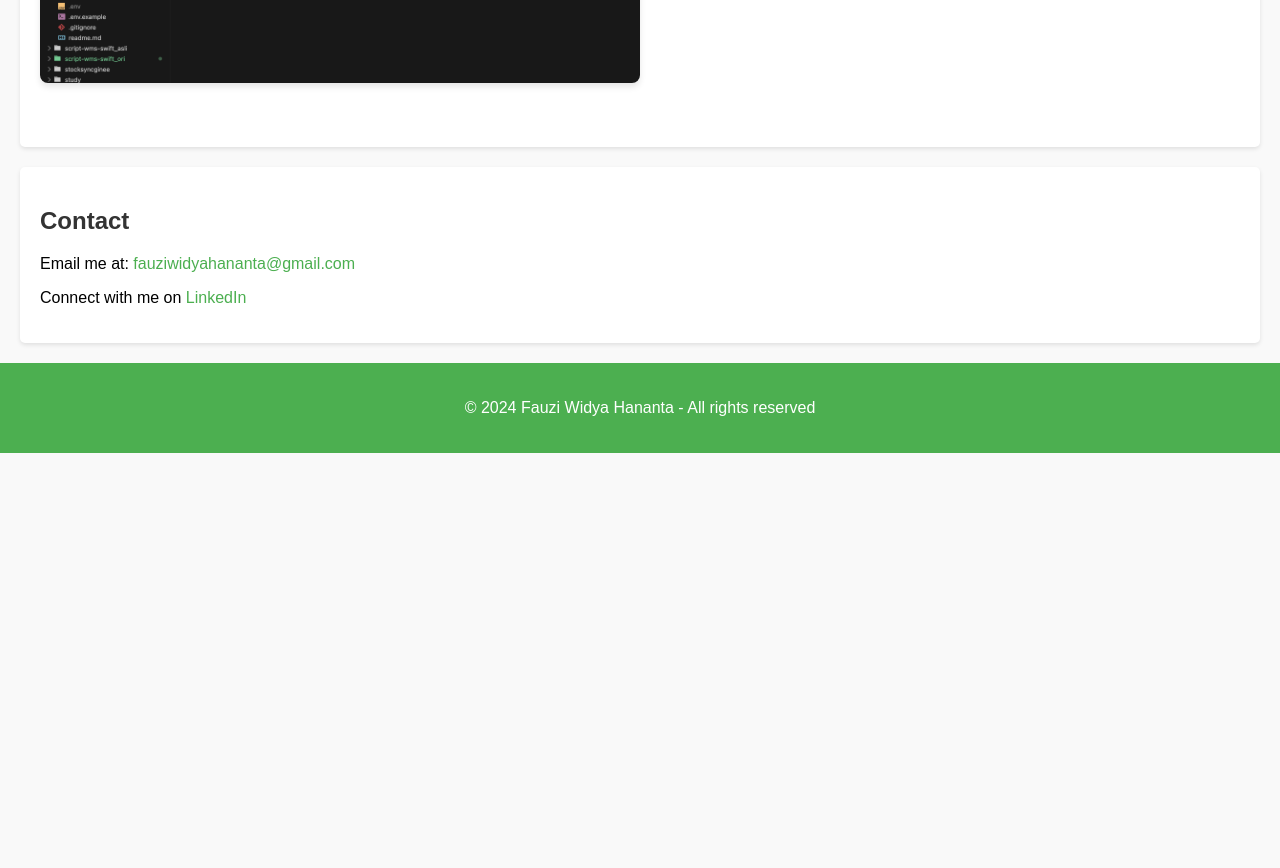
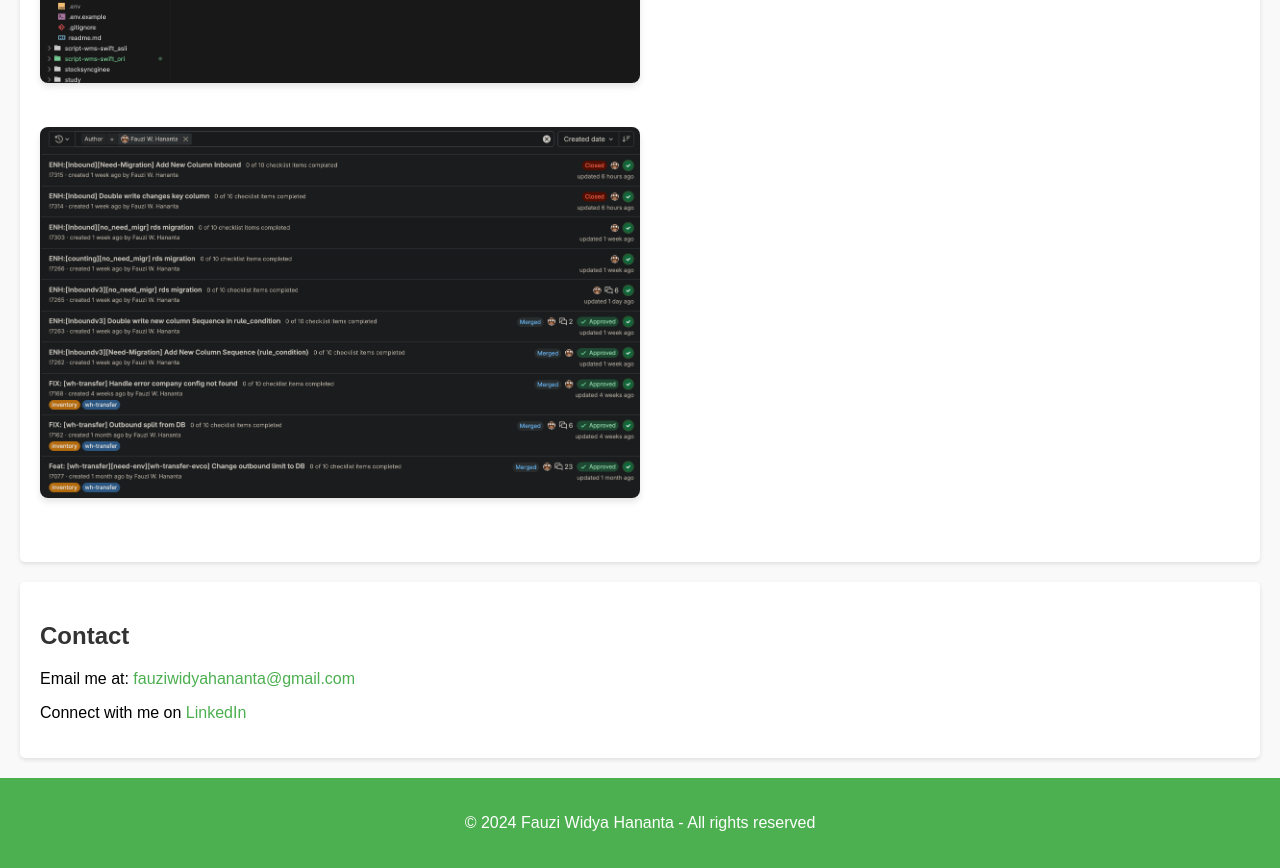
Before and after one commit to fauzihananta/fauzihananta.github.io, a plain HTML site: page index.html in a window 1280 px wide. Shown: the part 5713-6581 px from the top of the page. Before the commit the page ends 6166 px from the top, so only its background shows below. Drawn offline with Linux system fonts and the light colour scheme.

Commit message:
update git screenshot

```diff
--- a/index.html
+++ b/index.html
@@ -74,9 +74,10 @@
             <h3>Project 3: Golang API with SQL, GORM for Support team</h3>
             <p>Developed a simple code using Golang that interacts with a SQL database to manage products and orders. This API supports complex SQL queries and GORM. But unfortunately i cant attach all my project here because this is privacy of my latest company</p>
             <img src="https://github.com/fauzihananta/fauzihananta.github.io/blob/main/image/Go1.png?raw=true" alt="Go Project 1">
-            <img src="https://github.com/fauzihananta/fauzihananta.github.io/blob/main/image/Go2.png?raw=true" alt="Go Project 1">
-            <img src="https://github.com/fauzihananta/fauzihananta.github.io/blob/main/image/Go3.png?raw=true" alt="Go Project 1">
-            <img src="https://github.com/fauzihananta/fauzihananta.github.io/blob/main/image/Go4.png?raw=true" alt="Go Project 1">
+            <img src="https://github.com/fauzihananta/fauzihananta.github.io/blob/main/image/Go2.png?raw=true" alt="Go Project 2">
+            <img src="https://github.com/fauzihananta/fauzihananta.github.io/blob/main/image/Go3.png?raw=true" alt="Go Project 3">
+            <img src="https://github.com/fauzihananta/fauzihananta.github.io/blob/main/image/Go4.png?raw=true" alt="Go Project 4">
+            <img src="https://github.com/fauzihananta/fauzihananta.github.io/blob/main/image/git.png?raw=true" alt="Git">
         </div>
     </section>
 
```
Also changed, not shown: image/git.png (added).
